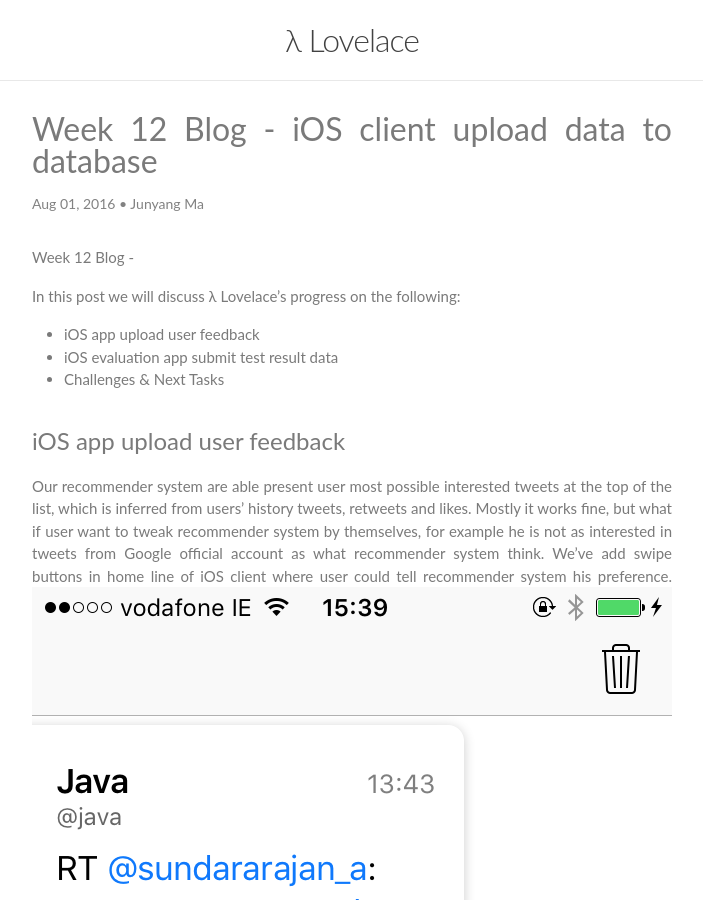
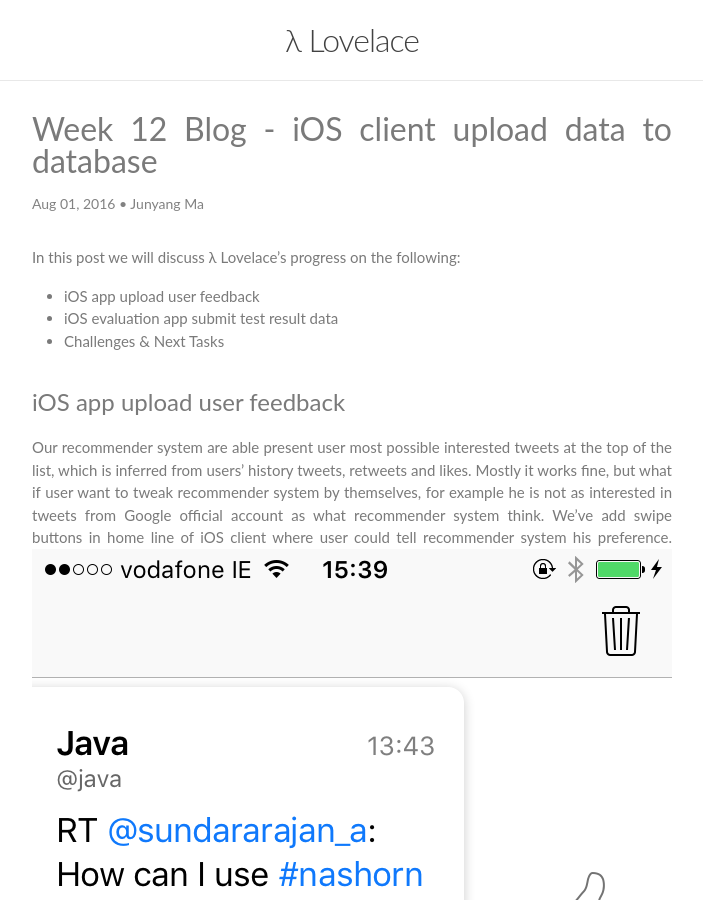
Before and after one commit to jonrh/lambda-lovelace, a Jekyll site: the page built from _posts/2016-08-01-week-12-blog.md, in a window 1280 px wide and 900 px high. Shown: the whole window, without its empty margins (288-991 px from the left). Built offline with Jekyll 4.4.1, drawn with Linux system fonts in a browser that asks for light colours.

Commit message:
week 12 - fix title

```diff
--- a/_posts/2016-08-01-week-12-blog.md
+++ b/_posts/2016-08-01-week-12-blog.md
@@ -6,7 +6,6 @@
 ---
 
 
-Week 12 Blog -
 
 In this post we will discuss λ Lovelace’s progress on the following:
 * iOS app upload user feedback
```
Also changed, not shown: 1 other file.
